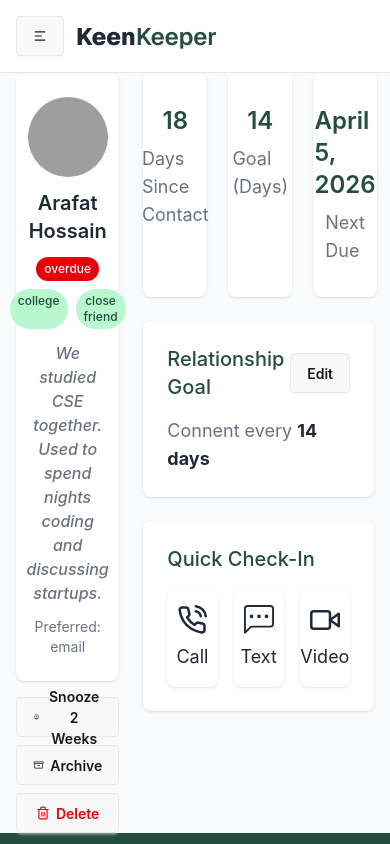
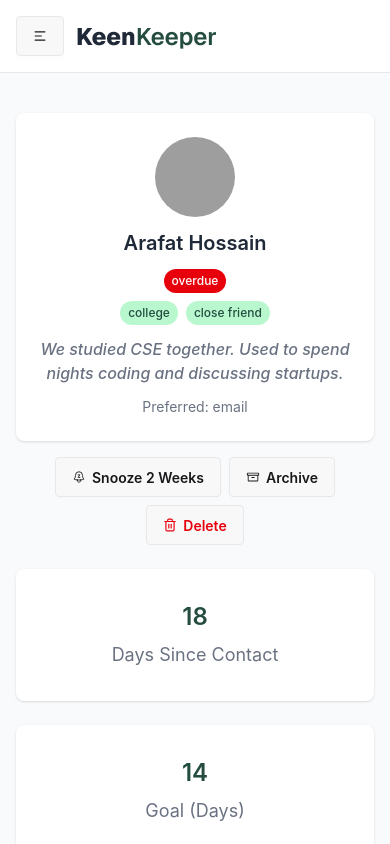
Before and after one commit to prottoymankin/assignment-07-keen-keeper, a React (Vite) app: page /friend-details/1 in a window 390 px wide. Shown: the top 844 px of the page. Built offline with nearby package versions, Linux system fonts and the light colour scheme; grey boxes are pictures that could not be loaded.

Commit message:
Make the friend details page responsive

```diff
--- a/src/components/FriendDetailsPage/StatCard.jsx
+++ b/src/components/FriendDetailsPage/StatCard.jsx
@@ -1,7 +1,7 @@
 const StatCard = ({title, text}) => {
   return (
     <div
-      className="bg-white flex flex-col items-center justify-center gap-2 p-8 rounded-lg shadow-sm"
+      className="bg-white flex flex-col items-center justify-center gap-2 p-8 rounded-lg shadow-sm text-center"
     >
       <span className="font-semibold text-2xl text-[#244D3F]">
         {title}
--- a/src/components/FriendDetailsPage/StatCards.jsx
+++ b/src/components/FriendDetailsPage/StatCards.jsx
@@ -3,7 +3,7 @@ import StatCard from "./StatCard";
 
 const StatCards = ({selectedFriend}) => {
   return (
-    <div className="grid grid-cols-3 gap-6">
+    <div className="grid grid-cols-1 sm:grid-cols-2 md:grid-cols-3 gap-6">
       <StatCard
         title={selectedFriend.days_since_contact}
         text='Days Since Contact'
--- a/src/pages/FriendDetailsPage.jsx
+++ b/src/pages/FriendDetailsPage.jsx
@@ -16,15 +16,15 @@ const FriendDetailsPage = () => {
   const selectedFriend = friendsData.find(friend => friend.id === parseInt(id));
 
   return (
-    <section className="bg-[#F8FAFC] px-4 flex items-center justify-center min-h-[90vh]">
+    <section className="bg-[#F8FAFC] px-4 py-10 lg:py-20">
       { isLoading ? (
         <Loader />
       ) : (
-        <div className="grid grid-cols-12 gap-6 max-w-277.5 mx-auto">
-          <div className="flex flex-col gap-4 col-span-4">
+        <div className="grid lg:grid-cols-12 gap-6 max-w-277.5 mx-auto">
+          <div className="flex flex-col gap-4 lg:col-span-4">
             <ProfileCard selectedFriend={selectedFriend} />
 
-            <div className="flex flex-col gap-2">
+            <div className="flex justify-center flex-wrap lg:flex-col gap-2">
               <button className="btn">
                 <HiOutlineBellSnooze />
                 <span>Snooze 2 Weeks</span>
@@ -42,7 +42,7 @@ const FriendDetailsPage = () => {
             </div>
           </div>
 
-          <div className="col-span-8 space-y-6">
+          <div className="lg:col-span-8 space-y-6">
             <StatCards selectedFriend={selectedFriend} />
             <RelationshipGoal days={selectedFriend.goal} />
             <QuickCheckIn />
```
